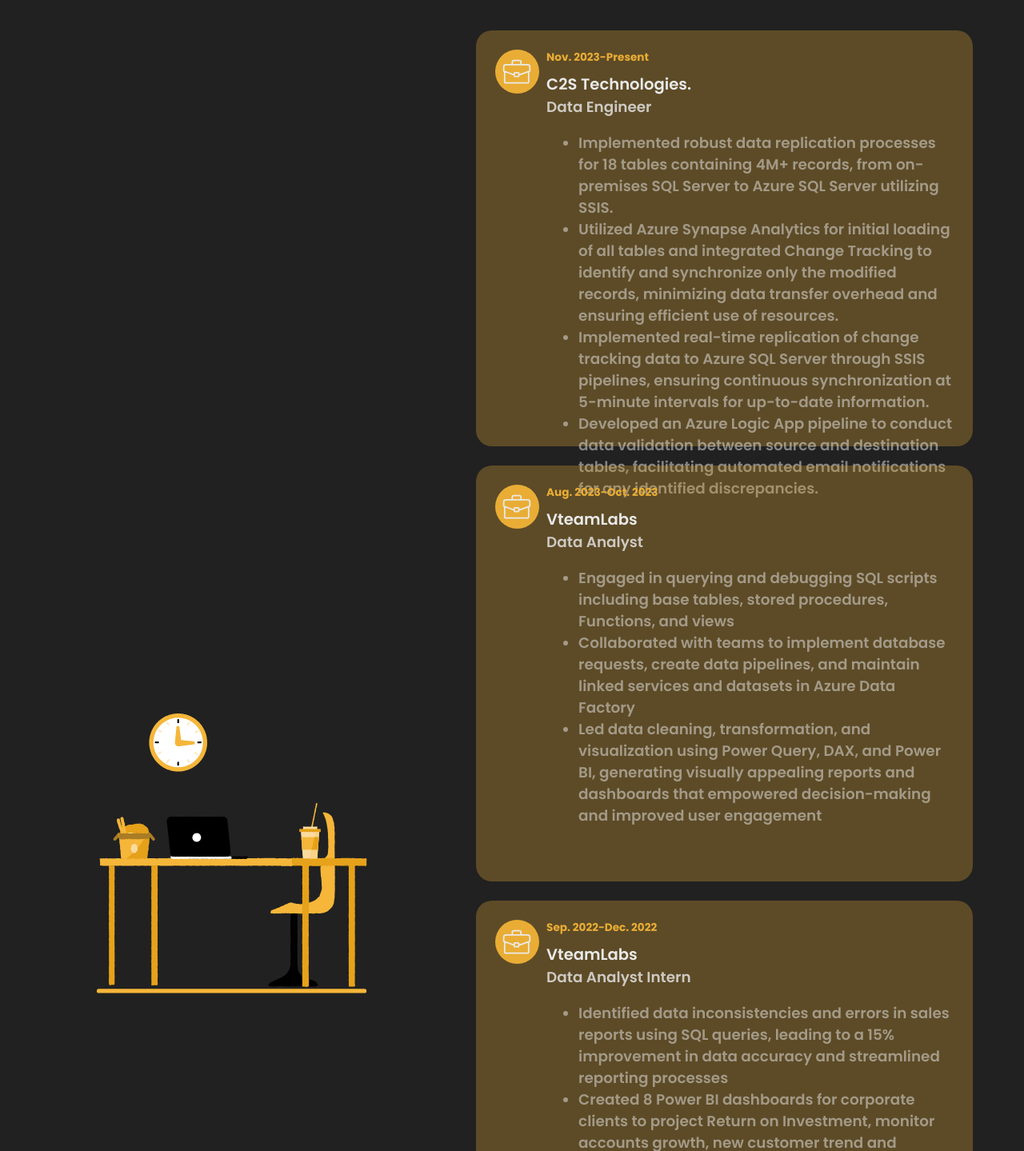
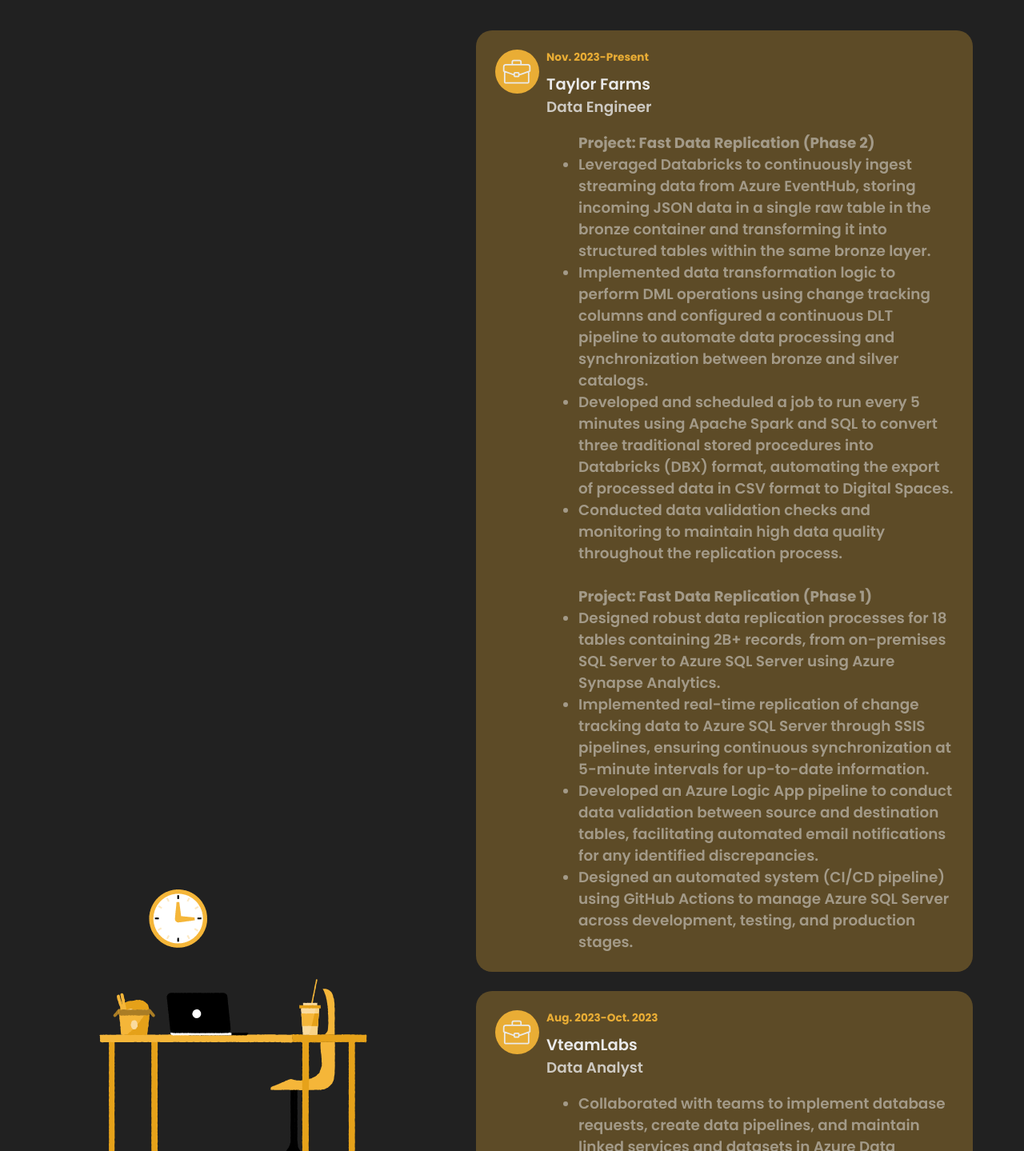
Before and after one commit to sahil-1811/sahil-1811.github.io, a React (Create React App) app: page / in a window 1280 px wide. Shown: the part 2991-4430 px from the top of the page at 80% size. Built offline with nearby package versions, Linux system fonts and the light colour scheme; a web font is replaced by a local one.

Commit message:
Updated my profile

```diff
--- a/src/components/Experience/Experience.css
+++ b/src/components/Experience/Experience.css
@@ -33,7 +33,7 @@
     align-items:flex-start;
     justify-content: flex-start;
     width: 90%;
-    height: 520px;
+    height: 100%;
     padding: 1.5rem;
     border-radius: 20px;
     margin-bottom: 1.5rem;
--- a/src/data/blogData.js
+++ b/src/data/blogData.js
@@ -15,14 +15,14 @@
         image: 'https://d1m75rqqgidzqn.cloudfront.net/wp-data/2019/09/11134058/What-is-data-science-2.jpg',
         url: 'https://www.coursera.org/account/accomplishments/verify/QPCWE5CQ9RGG'
     },
-    // {
-    //     id: 3,
-    //     title: 'BEING ANONYMOUS: A BEGINNERS GUIDE',
-    //     description: 'Here are some basic ways to lay off the Radar',
-    //     date: 'Aug 14, 2020',
-    //     image: 'https://1.bp.blogspot.com/-GR19yCNbKCE/XuRcKEfKvhI/AAAAAAAAAwY/srFWw5pOpzMibeJb__SmgZpx9dIpNNWqgCK4BGAsYHg/w640-h426/anonymous1.jpg',
-    //     url: 'https://hackzism.blogspot.com/2020/06/being-anonymous-beginners-guide.html'
-    // },
+    {
+        id: 3,
+        title: 'Certification: Databricks Certified Data Engineer Associate',
+        description: 'Validated proficiency in building and maintaining data workflows on Databricks, focusing on data engineering best practices',
+        date: 'July 02, 2024',
+        image: 'https://www.databricks.com/en-website-assets/static/3aefa334ca64a70c7a5cd8dd44812a5f/associate-badge-de1717145547.png',
+        url: 'https://credentials.databricks.com/926fbad8-408f-4bda-934f-a5aebca06d88#gs.e9depy'
+    }
     // {
     //     id: 4,
     //     title: 'CHECK INTERNET SPEED FROM THE COMMAND LINE',
--- a/src/data/contactsData.js
+++ b/src/data/contactsData.js
@@ -1,6 +1,6 @@
 export const contactsData = {
     email: 'sahilmody749@gmail.com',
     phone: '+1 (551) 234-7138',
-    address: '3217 Evergreen Point Road, Medina, Washington 98039',
+    address: 'Bellevue, Washington USA',
     sheetAPI: 'https://sheetdb.io/api/v1/92mhfs6pgyr34',
 }
--- a/src/data/experienceData.js
+++ b/src/data/experienceData.js
@@ -1,15 +1,21 @@
 export const experienceData = [
     {
         id: 1,
-        company: 'C2S Technologies.',
+        company: 'Taylor Farms',
         jobtitle: 'Data Engineer',
         startYear: 'Nov. 2023',
         endYear: 'Present',
         duties: <ul>
-                    <li> Implemented robust data replication processes for 18 tables containing 4M+ records, from on-premises SQL Server to Azure SQL Server utilizing SSIS.</li>
-                    <li> Utilized Azure Synapse Analytics for initial loading of all tables and integrated Change Tracking to identify and synchronize only the modified records, minimizing data transfer overhead and ensuring efficient use of resources.</li>
+                    <p><b>Project: Fast Data Replication (Phase 2)</b></p>
+                    <li> Leveraged Databricks to continuously ingest streaming data from Azure EventHub, storing incoming JSON data in a single raw table in the bronze container and transforming it into structured tables within the same bronze layer.</li>
+                    <li> Implemented data transformation logic to perform DML operations using change tracking columns and configured a continuous DLT pipeline to automate data processing and synchronization between bronze and silver catalogs.</li>
+                    <li> Developed and scheduled a job to run every 5 minutes using Apache Spark and SQL to convert three traditional stored procedures into Databricks (DBX) format, automating the export of processed data in CSV format to Digital Spaces.</li>
+                    <li> Conducted data validation checks and monitoring to maintain high data quality throughout the replication process.</li>
+                    <br></br><p><b>Project: Fast Data Replication (Phase 1)</b></p>
+                    <li> Designed robust data replication processes for 18 tables containing 2B+ records, from on-premises SQL Server to Azure SQL Server using Azure Synapse Analytics.</li>
                     <li> Implemented real-time replication of change tracking data to Azure SQL Server through SSIS pipelines, ensuring continuous synchronization at 5-minute intervals for up-to-date information.</li>
                     <li> Developed an Azure Logic App pipeline to conduct data validation between source and destination tables, facilitating automated email notifications for any identified discrepancies.</li>
+                    <li> Designed an automated system (CI/CD pipeline) using GitHub Actions to manage Azure SQL Server across development, testing, and production stages.</li>
                 </ul>
     },
     {
@@ -19,7 +25,6 @@
         startYear: 'Aug. 2023',
         endYear: 'Oct. 2023',
         duties: <ul>
-                    <li> Engaged in querying and debugging SQL scripts including base tables, stored procedures, Functions, and views</li>
                     <li>Collaborated with teams to implement database requests, create data pipelines, and maintain linked services and datasets in Azure Data Factory</li>
                     <li>Led data cleaning, transformation, and visualization using Power Query, DAX, and Power BI, generating visually appealing reports and dashboards that empowered decision-making and improved user engagement</li>
                     {/* <li> Collaborated with business analysts to understand customer needs and develop innovative solutions to enhance customer engagement and satisfaction.</li> */}
@@ -32,10 +37,10 @@
         startYear: 'Sep. 2022',
         endYear: 'Dec. 2022',
         duties: <ul>
-                    <li> Identified data inconsistencies and errors in sales reports using SQL queries, leading to a 15% improvement in data accuracy and streamlined reporting processes</li>
+                    <li> Analyzed data inconsistencies and errors in sales reports using SQL queries, leading to a 15% improvement in data accuracy and streamlined reporting processes.</li>
                     <li> Created 8 Power BI dashboards for corporate clients to project Return on Investment, monitor accounts growth, new customer trend and monthly revenue data resulting in 93% customer retention</li>
                     {/* <li>Assisted in remodeling Student Assessment System by automating grading and reducing manual effort</li> */}
-                    <li> Generated project reports that effectively communicated data insights to management and the team members</li>
+                    {/* <li> Generated project reports that effectively communicated data insights to management and the team members</li> */}
                 </ul>
     },
     {
--- a/src/data/projectsData.js
+++ b/src/data/projectsData.js
@@ -20,24 +20,6 @@
         image: seven7
     },
     {
-        id: 2,
-        projectName: 'Olympics Sight Engine',
-        projectDesc: 'Designed pipeline using SSIS, Data Factory, and Synapse Analytics to ETL data for attrition analysis',
-        tags: ['Microsoft Power BI', 'Azure Data Bricks','Azure Data Factory','Azure Synapse Analytics'],
-        code: '',
-        demo: '',
-        image: two2
-    },
-    {
-        id: 3,
-        projectName: 'Boston Housing Pricing',
-        projectDesc: 'Developed a Linear Regression Model to predict housing prices in the Boston area.',
-        tags: ['Python', 'Flask','GIT','Docker'],
-        code: 'https://github.com/sahil-1811/Boston_House_Pricing',
-        demo: 'https://github.com/sahil-1811/Boston_House_Pricing',
-        image: one
-    },
-    {
         id: 4,
         projectName: 'Financial Complaints Analysis',
         projectDesc: 'Visualized 75k+ financial complaints data, highlighting trends areas of improvement, and customer dissatisfaction.',
@@ -45,15 +27,6 @@
         code: 'https://github.com/sahil-1811/Tableau-Projects/tree/main/Financial%20Complaint%20Analysis',
         demo: 'https://github.com/sahil-1811/Tableau-Projects/tree/main/Financial%20Complaint%20Analysis',
         image: two
-    },
-    {
-        id: 5,
-        projectName: 'ShareSmiles',
-        projectDesc: 'Developed a social media web app  allowing users to create accounts, post over 100 memories, and interact with the memories of their friends.',
-        tags: ['MongoDB','Express.js', 'React','Node.js'],
-        code: 'https://github.com/sahil-1811/ShareSmiles',
-        demo: 'https://github.com/sahil-1811/ShareSmiles',
-        image: three
     },
     {
         id: 6,
@@ -65,14 +38,25 @@
         image: four
     },
     {
-        id: 7,
-        projectName: 'Courshaala',
-        projectDesc: 'Interactive web app to improve the technological capabilities of students enrolling in online courses offered by motivated instructors.',
-        tags: ['JavaScript','NodeJS','MongoDB'],
-        code: '',
-        demo: '',
-        image: five
+        id: 3,
+        projectName: 'Boston Housing Pricing',
+        projectDesc: 'Developed a Linear Regression Model to predict housing prices in the Boston area.',
+        tags: ['Python', 'Flask','GIT','Docker'],
+        code: 'https://github.com/sahil-1811/Boston_House_Pricing',
+        demo: 'https://github.com/sahil-1811/Boston_House_Pricing',
+        image: one
     },
+
+    {
+        id: 5,
+        projectName: 'ShareSmiles',
+        projectDesc: 'Developed a social media web app  allowing users to create accounts, post over 100 memories, and interact with the memories of their friends.',
+        tags: ['MongoDB','Express.js', 'React','Node.js'],
+        code: 'https://github.com/sahil-1811/ShareSmiles',
+        demo: 'https://github.com/sahil-1811/ShareSmiles',
+        image: three
+    },
+
     {
         id: 8,
         projectName: 'Airline Satisfaction Analysis',
--- a/src/data/skillsData.js
+++ b/src/data/skillsData.js
@@ -8,7 +8,7 @@
     'MongoDB',
     'Git',
     'Docker',
-    'Node JS',
+    // 'Node JS',
     'HTML',
     'CSS',
     'AWS',
```
Also changed, not shown: 1 other file (tests, documents, lock files or other folders).
